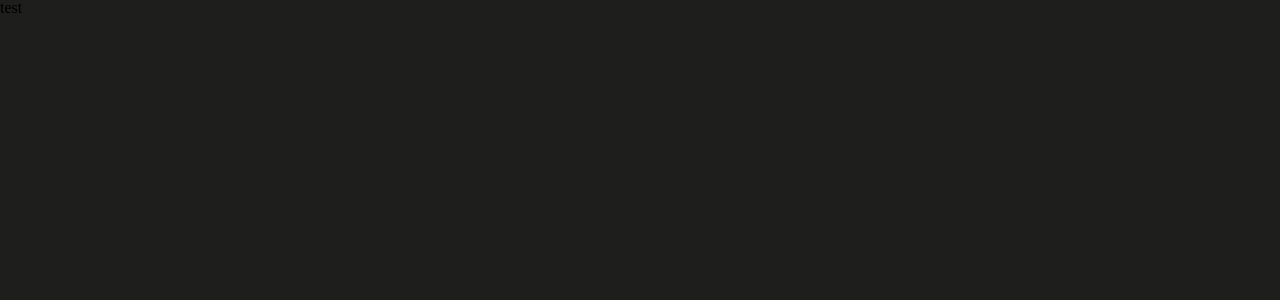
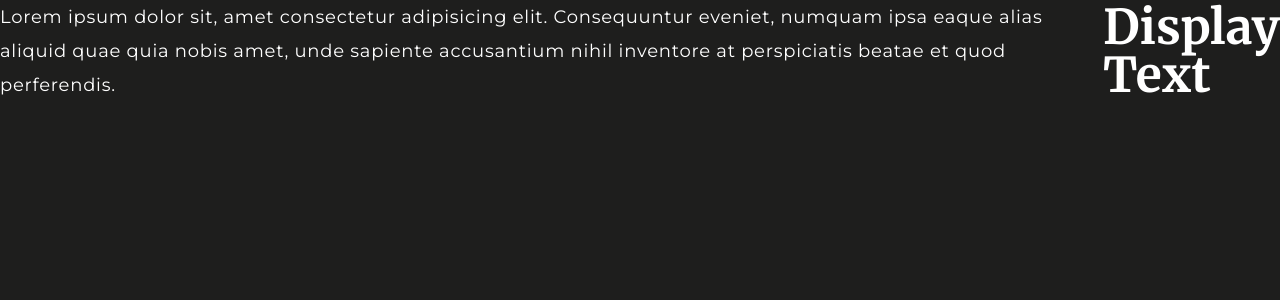
Before and after one commit to GTCAG/new-gtc, a React (Create React App) app: page /test in a window 1280 px wide. Shown: the top 300 px of the page. Built offline with nearby package versions, Linux system fonts and the light colour scheme.

Commit message:
Added test page and route for testing visual components

```diff
--- a/src/App.tsx
+++ b/src/App.tsx
@@ -1,7 +1,15 @@
 import React from "react";
+import { Route } from "react-router-dom";
+import TestPage from "./components/pages/TestPage";
 
 function App() {
-  return <div>test</div>;
+  return (
+    <div>
+      <Route path="/test">
+        <TestPage />
+      </Route>
+    </div>
+  );
 }
 
 export default App;
--- /dev/null
+++ b/src/components/pages/TestPage.tsx
@@ -0,0 +1,29 @@
+import React from "react";
+import styled from "styled-components";
+import Display from "../texts/Display";
+import Text from "../texts/Text";
+
+const Root = styled.div`
+  width: 100%;
+  height: 100%;
+  display: flex;
+  justify-content: center;
+  align-items: center;
+`;
+
+const TestPage: React.FC = () => {
+  return (
+    <Root>
+      <Text variant="medium" color="#ffffff">
+        Lorem ipsum dolor sit, amet consectetur adipisicing elit. Consequuntur
+        eveniet, numquam ipsa eaque alias aliquid quae quia nobis amet, unde
+        sapiente accusantium nihil inventore at perspiciatis beatae et quod
+        perferendis.
+      </Text>
+
+      <Display color="#ffffff">Display Text</Display>
+    </Root>
+  );
+};
+
+export default TestPage;
```
